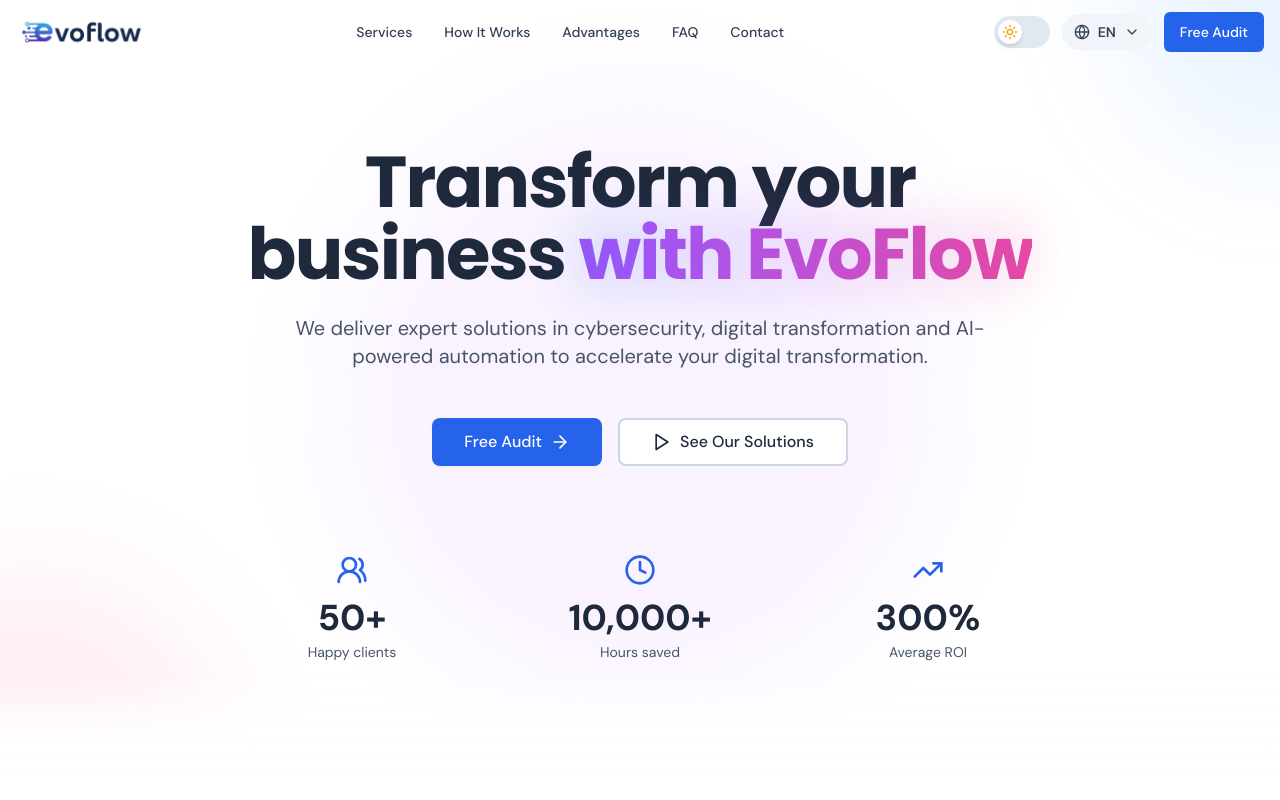
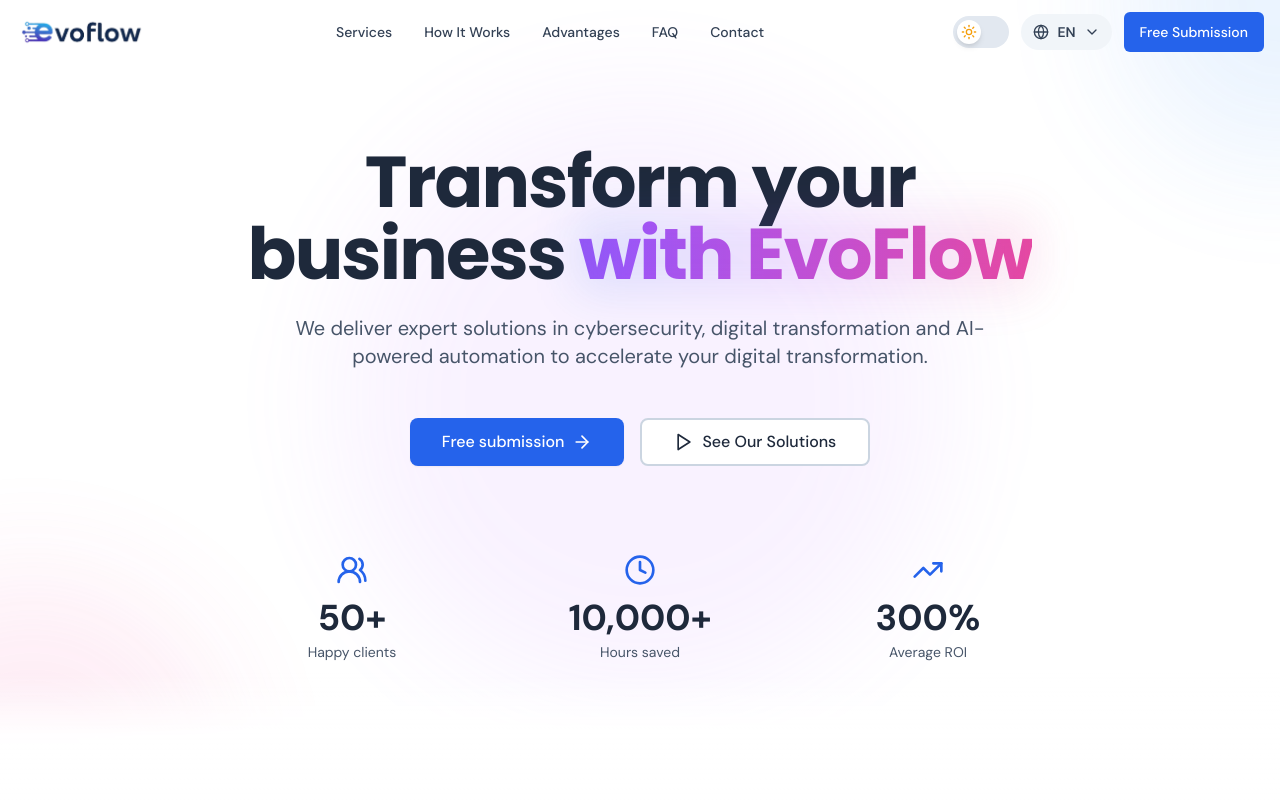
Before and after one commit to anonyto/evoflow, a React (Vite) app: page / in a window 1280 px wide. Shown: the top 800 px of the page. Built offline with nearby package versions, Linux system fonts and the light colour scheme; a web font is replaced by a local one.

Commit message:
fix button content

```diff
--- a/src/i18n/translations.ts
+++ b/src/i18n/translations.ts
@@ -8,14 +8,14 @@
       testimonials: "Témoignages",
       faq: "FAQ",
       contact: "Contact",
-      audit: "Audit Gratuit",
+      audit: "Soumission Gratuite",
     },
     hero: {
       badge: "Agence IA & Automatisation",
       title: "Transformez votre entreprise",
       titleHighlight: "avec EvoFlow",
       subtitle: "Nous fournissons des solutions expertes en cybersécurité, transformation digitale et automatisation IA pour accélérer votre transformation digitale.",
-      cta: "Audit Gratuit",
+      cta: "Soumission Gratuite",
       ctaSecondary: "Voir nos solutions",
       stats: {
         clients: "Clients satisfaits",
@@ -255,7 +255,7 @@
         },
         {
           q: "Quel est le coût d'une automatisation ?",
-          a: "Chaque projet est unique. Nous proposons un audit gratuit pour évaluer vos besoins et vous fournir un devis personnalisé.",
+          a: "Chaque projet est unique. Nous proposons une soumission gratuite pour évaluer vos besoins et vous fournir un devis personnalisé.",
         },
       ],
     },
@@ -305,7 +305,7 @@
       realResults: "Vrais résultats, mesurés",
       readyToGetStarted: "Prêt à commencer ?",
       transformYourBusiness: "Parlons de comment notre expertise en {service} peut transformer votre entreprise.",
-      getAFreeAudit: "Obtenir un audit gratuit",
+      getAFreeSubmission: "Obtenir une soumission gratuite",
       exploreOtherServices: "Explorez nos autres services",
 
     },
@@ -430,14 +430,14 @@
       testimonials: "Testimonials",
       faq: "FAQ",
       contact: "Contact",
-      audit: "Free Audit",
+      audit: "Free Submission",
     },
     hero: {
       badge: "AI & Automation Agency",
       title: "Transform your business",
       titleHighlight: "with EvoFlow",
       subtitle: "We deliver expert solutions in cybersecurity, digital transformation and AI-powered automation to accelerate your digital transformation.",
-      cta: "Free Audit",
+      cta: "Free submission",
       ctaSecondary: "See Our Solutions",
       stats: {
         clients: "Happy clients",
@@ -551,7 +551,7 @@
           icon: "Target",
         },
       ],
-      cta: "Get my free audit",
+      cta: "Get my free submission",
     },
     whoWeServe: {
       title: "Who are our solutions for?",
@@ -661,7 +661,7 @@
       items: [
         {
           q: "How does a typical project work?",
-          a: "We start with a free audit of your needs, followed by a scoping document within 48h. Then we design and deploy your automations with ongoing support.",
+          a: "We start with a free submission of your needs, followed by a scoping document within 48h. Then we design and deploy your automations with ongoing support.",
         },
         {
           q: "What tools do you use?",
@@ -677,7 +677,7 @@
         },
         {
           q: "What is the cost of automation?",
-          a: "Each project is unique. We offer a free audit to assess your needs and provide a custom quote.",
+          a: "Each project is unique. We offer a free submission to assess your needs and provide a custom quote.",
         },
       ],
     },
@@ -727,7 +727,7 @@
       realResults: "Real results, measured",
       readyToGetStarted: "Ready to get started?",
       transformYourBusiness: "Let's discuss how our {service} expertise can transform your business.",
-      getAFreeAudit: "Get a Free Audit",
+      getAFreeSubmission: "Get a free submission",
       exploreOtherServices: "Explore our other services",
 
     },
--- a/src/pages/ServiceDetail.tsx
+++ b/src/pages/ServiceDetail.tsx
@@ -185,7 +185,7 @@
               to="/#contact"
               className="inline-flex items-center justify-center h-12 px-8 rounded-xl text-base font-semibold bg-blue-600 text-white hover:opacity-90 transition-all shadow-md group"
             >
-              {t.getAFreeAudit}
+              {t.getAFreeSubmission}
               <ArrowRight className="ml-2 w-5 h-5 group-hover:translate-x-1 transition-transform" />
             </Link>
           </div>
```
Also changed, not shown: src/App.tsx (+3 -4 lines).
